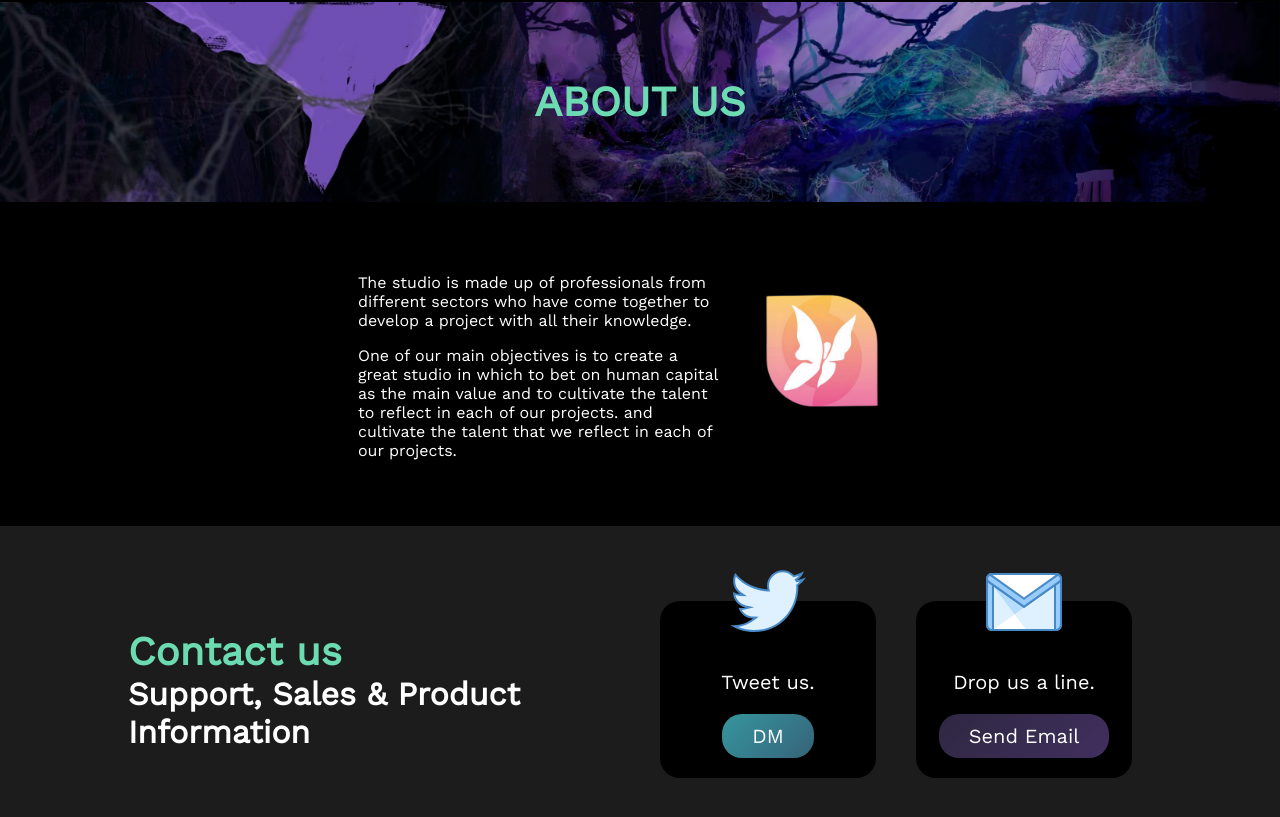
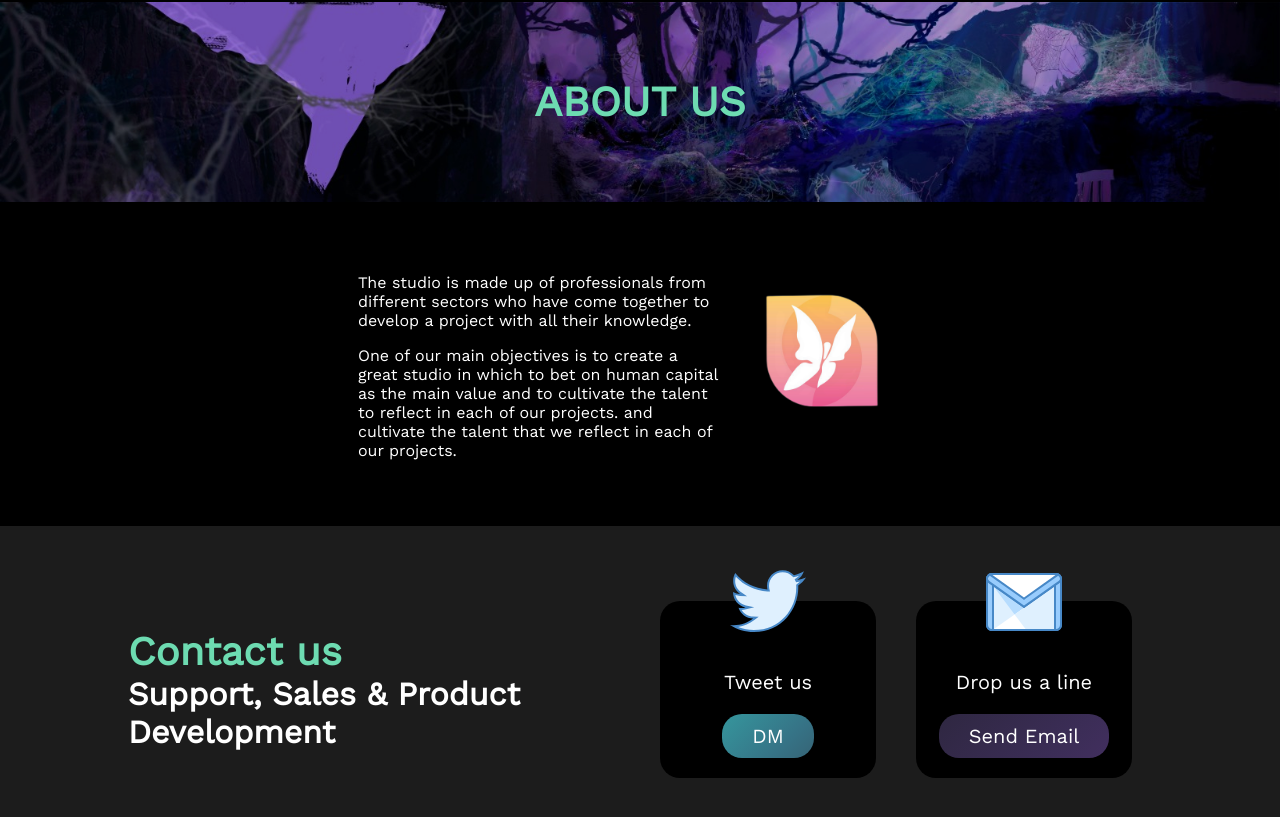
Before and after one commit to rtolem00/flyleaf-studios, a Vue app: page /landing in a window 1280 px wide. Shown: the part 4562-5379 px from the top of the page. Built offline with nearby package versions, Linux system fonts and the light colour scheme.

Commit message:
Fixes typing

```diff
--- a/src/components/areas/landing/ContactUs.vue
+++ b/src/components/areas/landing/ContactUs.vue
@@ -3,7 +3,7 @@
     <div class="content">
       <div class="header" :data-aos="TransitionType.FADE_DOWN">
         <h2>Contact us</h2>
-        <h3>Support, Sales & Product Information</h3>
+        <h3>Support, Sales & Product Development</h3>
       </div>
       <div class="social-networks" :data-aos="TransitionType.FADE_UP">
         <Twitter />
--- a/src/components/modules/landing/contact-us/Email.vue
+++ b/src/components/modules/landing/contact-us/Email.vue
@@ -8,7 +8,7 @@
         <h3 class="title">Email</h3>
       </div>
       <div class="redirection">
-        <span>Drop us a line.</span>
+        <span>Drop us a line</span>
         <a href="mailto:info@flyleafs.es" target="_blank">Send Email</a>
       </div>
     </Box>
--- a/src/components/modules/landing/contact-us/Twitter.vue
+++ b/src/components/modules/landing/contact-us/Twitter.vue
@@ -8,7 +8,7 @@
         <h3 class="title">Twitter</h3>
       </div>
       <div class="redirection">
-        <span>Tweet us.</span>
+        <span>Tweet us</span>
         <a href="https://twitter.com/FlyleafStudios" target="_blank">DM</a>
       </div>
     </Box>
```
